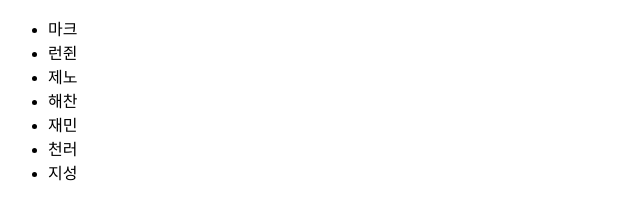
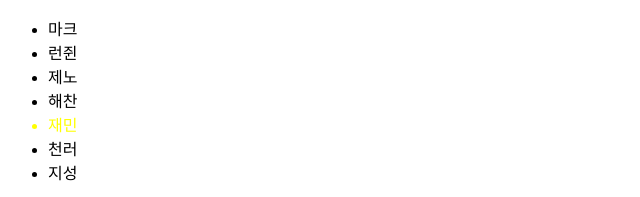
Before and after one commit to ImJaeYeeon/wsm, a plain HTML site: page 20220316_HelloWorld/0321HellowWorld.html in a window 1280 px wide. Shown: the top 197 px of the page, 0-640 px from the left. Drawn offline with Linux system fonts and the light colour scheme.

Commit message:
css style=

```diff
--- a/20220316_HelloWorld/0321HellowWorld.html
+++ b/20220316_HelloWorld/0321HellowWorld.html
@@ -12,7 +12,7 @@
         <li class="China">런쥔</li>
         <li class="Korea">제노</li>
         <li class="Korea">해찬</li>
-        <li class="Korea">재민</li>
+        <li class="Korea" style="color: yellow;">재민</li>
         <li class="China">천러</li>
         <li class="Korea">지성</li>
     </ul>
```
